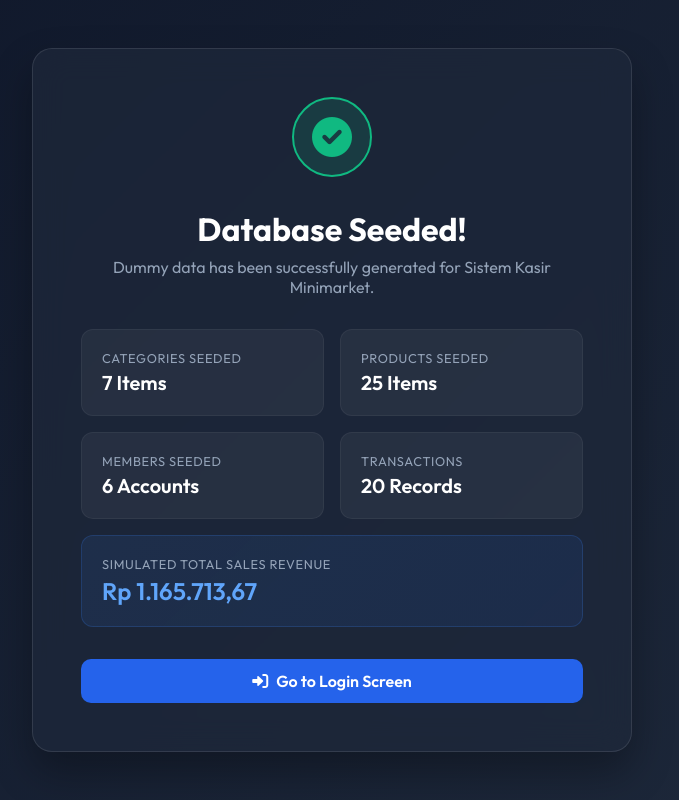
After one commit to GilangPermanaP/SistemKasirMinimarket, a PHP site: page /seed_dummy.php in a window 1280 px wide. The commit adds this page. Shown: the whole page, without its empty margins (308-987 px from the left). Run offline with PHP 8.4, Linux system fonts and the light colour scheme.

Commit message:
pembaruan fitur

```diff
--- /dev/null
+++ b/seed_dummy.php
@@ -0,0 +1,400 @@
+<?php
+// DB Connection & Seeder Bootstrap
+require_once __DIR__ . '/config/database.php';
+
+$is_cli = (php_sapi_name() === 'cli');
+
+try {
+    $dbClass = new Database();
+    $db = $dbClass->getConnection();
+} catch (Exception $e) {
+    if ($is_cli) {
+        die("Connection error: " . $e->getMessage() . "\n");
+    } else {
+        echo "<div style='color:red;'>Connection error: " . htmlspecialchars($e->getMessage()) . "</div>";
+        exit();
+    }
+}
+
+// Disable foreign key constraints for truncation
+$db->exec("SET FOREIGN_KEY_CHECKS = 0;");
+$db->exec("TRUNCATE TABLE transaksi_penjualan;");
+$db->exec("TRUNCATE TABLE barang;");
+$db->exec("TRUNCATE TABLE member;");
+$db->exec("TRUNCATE TABLE kategori;");
+$db->exec("TRUNCATE TABLE user;");
+$db->exec("SET FOREIGN_KEY_CHECKS = 1;");
+
+// Seed Users
+$users = [
+    [1, 'admin', password_hash('admin', PASSWORD_DEFAULT), 'Admin'],
+    [2, 'operator', password_hash('operator', PASSWORD_DEFAULT), 'Operator']
+];
+$stmt = $db->prepare("INSERT INTO user (id_user, username, password, role) VALUES (?, ?, ?, ?)");
+foreach ($users as $u) {
+    $stmt->execute($u);
+}
+
+// Seed Categories
+$categories = [
+    [1, 'Makanan'],
+    [2, 'Minuman'],
+    [3, 'Peralatan Mandi'],
+    [4, 'Kebutuhan Rumah Tangga'],
+    [5, 'Obat-obatan'],
+    [6, 'Alat Tulis Kantor (ATK)'],
+    [7, 'Camilan']
+];
+$stmt = $db->prepare("INSERT INTO kategori (id_kategori, nama_kategori) VALUES (?, ?)");
+foreach ($categories as $cat) {
+    $stmt->execute($cat);
+}
+
+// Seed Goods
+$goods = [
+    // Makanan
+    [1, 1, 'Mie Instan Goreng', 3500.00, 120, 'default.jpg'],
+    [2, 1, 'Mie Instan Soto', 3400.00, 100, 'default.jpg'],
+    [3, 1, 'Roti Tawar Kupas', 12500.00, 25, 'default.jpg'],
+    [4, 1, 'Sarden Kaleng 155g', 10500.00, 45, 'default.jpg'],
+    [5, 1, 'Margarin Serbaguna', 9500.00, 60, 'default.jpg'],
+    // Minuman
+    [6, 2, 'Air Mineral 600ml', 3000.00, 200, 'default.jpg'],
+    [7, 2, 'Teh Botol 450ml', 5000.00, 150, 'default.jpg'],
+    [8, 2, 'Kopi Susu Instan Cup', 7000.00, 80, 'default.jpg'],
+    [9, 2, 'Suku UHT Cokelat 250ml', 6500.00, 110, 'default.jpg'],
+    [10, 2, 'Minuman Isotonik 500ml', 7500.00, 90, 'default.jpg'],
+    // Peralatan Mandi
+    [11, 3, 'Sabun Cair Anti Bakteri', 24000.00, 35, 'default.jpg'],
+    [12, 3, 'Shampoo Anti Dandruff', 26500.00, 40, 'default.jpg'],
+    [13, 3, 'Pasta Gigi Herbal', 13500.00, 60, 'default.jpg'],
+    [14, 3, 'Sikat Gigi Bulu Lembut', 9500.00, 75, 'default.jpg'],
+    // Kebutuhan Rumah Tangga
+    [15, 4, 'Deterjen Bubuk 800g', 21000.00, 30, 'default.jpg'],
+    [16, 4, 'Pembersih Lantai Apel', 14500.00, 50, 'default.jpg'],
+    [17, 4, 'Sabun Cuci Piring Cair', 12000.00, 40, 'default.jpg'],
+    [18, 4, 'Tisu Wajah 250s', 16500.00, 70, 'default.jpg'],
+    // Obat-obatan
+    [19, 5, 'Obat Batuk & Flu 60ml', 17500.00, 25, 'default.jpg'],
+    [20, 5, 'Tablet Paracetamol 500mg', 4500.00, 100, 'default.jpg'],
+    [21, 5, 'Plester Luka Isi 10', 6000.00, 80, 'default.jpg'],
+    // ATK
+    [22, 6, 'Buku Tulis 38 Lembar', 4500.00, 90, 'default.jpg'],
+    [23, 6, 'Pulpen Gel Hitam 0.5', 5000.00, 120, 'default.jpg'],
+    // Camilan
+    [24, 7, 'Keripik Kentang Keju', 11500.00, 55, 'default.jpg'],
+    [25, 7, 'Biskuit Cokelat Sandwich', 8500.00, 65, 'default.jpg']
+];
+$stmt = $db->prepare("INSERT INTO barang (id_barang, id_kategori, nama_barang, harga, stok, foto_barang) VALUES (?, ?, ?, ?, ?, ?)");
+foreach ($goods as $item) {
+    $stmt->execute($item);
+}
+
+// Seed Members
+$members = [
+    [1, 'Budi Santoso', 'MBR001', 5.00],
+    [2, 'Siti Aminah', 'MBR002', 10.00],
+    [3, 'Ahmad Fauzi', 'MBR003', 7.50],
+    [4, 'Dewi Lestari', 'MBR004', 5.00],
+    [5, 'Eko Prasetyo', 'MBR005', 8.00],
+    [6, 'Rina Amalia', 'MBR006', 0.00]
+];
+$stmt = $db->prepare("INSERT INTO member (id_member, nama_member, kode_member, diskon_persen) VALUES (?, ?, ?, ?)");
+foreach ($members as $mem) {
+    $stmt->execute($mem);
+}
+
+// Generate Historical Transactions over the last 30 days
+$transaction_count = 20;
+$total_revenue_seeded = 0;
+
+for ($i = 1; $i <= $transaction_count; $i++) {
+    // Generate date distributed over 30 days
+    $days_ago = $transaction_count - $i;
+    $hour_offset = rand(8, 21); // operating hours
+    $minute_offset = rand(0, 59);
+    $second_offset = rand(0, 59);
+    $tanggal = date('Y-m-d H:i:s', strtotime("-$days_ago days")) ;
+    $tanggal = substr($tanggal, 0, 11) . sprintf('%02d:%02d:%02d', $hour_offset, $minute_offset, $second_offset);
+
+    // Random user (Admin or Operator)
+    $id_user = rand(1, 2);
+
+    // Random member (60% chance of having member)
+    $id_member = null;
+    $member_discount_percent = 0;
+    if (rand(1, 10) <= 6) {
+        $rand_member = $members[array_rand($members)];
+        $id_member = $rand_member[0];
+        $member_discount_percent = $rand_member[3];
+    }
+
+    // Choose 1 to 4 random unique items
+    $shuffled_goods = $goods;
+    shuffle($shuffled_goods);
+    $items_in_trans = array_slice($shuffled_goods, 0, rand(1, 4));
+
+    $subtotal = 0;
+    $details = [];
+
+    foreach ($items_in_trans as $goods_item) {
+        $id_barang = $goods_item[0];
+        $price = $goods_item[3];
+        $qty = rand(1, 3);
+
+        $item_subtotal = $price * $qty;
+        $subtotal += $item_subtotal;
+
+        $details[] = [
+            'id_barang' => $id_barang,
+            'qty' => $qty,
+            'price' => $price
+        ];
+    }
+
+    // Calculate discounts
+    $member_discount = $subtotal * ($member_discount_percent / 100);
+    $extra_discount = 0;
+
+    if ($id_member !== null) {
+        if ($subtotal >= 500000) {
+            $extra_discount = 50000;
+        } elseif ($subtotal >= 200000) {
+            $extra_discount = 20000;
+        } elseif ($subtotal >= 100000) {
+            $extra_discount = 5000;
+        }
+    } else {
+        if ($subtotal >= 300000) {
+            $extra_discount = 15000;
+        } elseif ($subtotal >= 150000) {
+            $extra_discount = 5000;
+        }
+    }
+
+    $diskon = $member_discount + $extra_discount;
+    $pajak = ($subtotal - $diskon) * 0.11;
+    $total_bayar = $subtotal - $diskon + $pajak;
+
+    // Simulate payment
+    $uang_diterima = ceil($total_bayar / 10000) * 10000;
+    if ($uang_diterima == $total_bayar) {
+        $uang_diterima += (rand(0, 1) ? 10000 : 0);
+    }
+    $kembalian = $uang_diterima - $total_bayar;
+
+    // Insert transaction
+    $invoice = 'TRX-' . date('Ymd', strtotime($tanggal)) . '-' . sprintf('%04d', $i);
+    $stmt_trans = $db->prepare("INSERT INTO transaksi_penjualan (invoice, id_user, id_member, id_barang, jumlah_beli, harga_satuan, tanggal, subtotal, diskon, pajak, total_bayar, uang_diterima, kembalian) VALUES (?, ?, ?, ?, ?, ?, ?, ?, ?, ?, ?, ?, ?)");
+    $stmt_upd = $db->prepare("UPDATE barang SET stok = stok - ? WHERE id_barang = ?");
+
+    foreach ($details as $det) {
+        $stmt_trans->execute([
+            $invoice,
+            $id_user,
+            $id_member,
+            $det['id_barang'],
+            $det['qty'],
+            $det['price'],
+            $tanggal,
+            $subtotal,
+            $diskon,
+            $pajak,
+            $total_bayar,
+            $uang_diterima,
+            $kembalian
+        ]);
+        $stmt_upd->execute([$det['qty'], $det['id_barang']]);
+    }
+
+    $total_revenue_seeded += $total_bayar;
+}
+
+// Check output format (CLI or HTML Browser)
+if ($is_cli) {
+    echo "========================================\n";
+    echo " DATABASE SEEDED SUCCESSFULLY!\n";
+    echo "========================================\n";
+    echo "Users Seeded       : " . count($users) . "\n";
+    echo "Categories Seeded  : " . count($categories) . "\n";
+    echo "Goods Seeded       : " . count($goods) . "\n";
+    echo "Members Seeded     : " . count($members) . "\n";
+    echo "Transactions Seeded: " . $transaction_count . "\n";
+    echo "Total Sales Seeded : Rp " . number_format($total_revenue_seeded, 2, ',', '.') . "\n";
+    echo "========================================\n";
+    exit();
+}
+?>
+<!DOCTYPE html>
+<html lang="en">
+<head>
+    <meta charset="UTF-8">
+    <meta name="viewport" content="width=device-width, initial-scale=1.0">
+    <title>Database Seeder - Sistem Kasir Minimarket</title>
+    <link rel="stylesheet" href="https://cdnjs.cloudflare.com/ajax/libs/font-awesome/6.0.0/css/all.min.css">
+    <style>
+        @import url('https://fonts.googleapis.com/css2?family=Outfit:wght@300;400;500;600;700&display=swap');
+
+        * {
+            margin: 0;
+            padding: 0;
+            box-sizing: border-box;
+            font-family: 'Outfit', sans-serif;
+        }
+
+        body {
+            background: linear-gradient(135deg, #0f172a 0%, #1e293b 100%);
+            color: #f1f5f9;
+            min-height: 100vh;
+            display: flex;
+            align-items: center;
+            justify-content: center;
+            padding: 2rem;
+        }
+
+        .container {
+            background: rgba(30, 41, 59, 0.7);
+            backdrop-filter: blur(16px);
+            border: 1px solid rgba(255, 255, 255, 0.1);
+            border-radius: 20px;
+            padding: 3rem;
+            max-width: 600px;
+            width: 100%;
+            box-shadow: 0 20px 40px rgba(0, 0, 0, 0.3);
+            text-align: center;
+        }
+
+        .icon-box {
+            width: 80px;
+            height: 80px;
+            background: rgba(16, 185, 129, 0.15);
+            border: 2px solid #10b981;
+            color: #10b981;
+            border-radius: 50%;
+            display: flex;
+            align-items: center;
+            justify-content: center;
+            font-size: 2.5rem;
+            margin: 0 auto 2rem;
+            animation: scaleIn 0.5s ease-out;
+        }
+
+        h1 {
+            font-size: 2rem;
+            font-weight: 700;
+            color: #ffffff;
+            margin-bottom: 0.5rem;
+        }
+
+        p.subtitle {
+            color: #94a3b8;
+            font-size: 1rem;
+            margin-bottom: 2rem;
+        }
+
+        .stats-grid {
+            display: grid;
+            grid-template-columns: repeat(2, 1fr);
+            gap: 1rem;
+            margin-bottom: 2rem;
+        }
+
+        .stat-item {
+            background: rgba(255, 255, 255, 0.05);
+            border: 1px solid rgba(255, 255, 255, 0.05);
+            border-radius: 12px;
+            padding: 1.25rem;
+            text-align: left;
+        }
+
+        .stat-item.full-width {
+            grid-column: span 2;
+            background: linear-gradient(135deg, rgba(59, 130, 246, 0.1) 0%, rgba(37, 99, 235, 0.1) 100%);
+            border-color: rgba(59, 130, 246, 0.2);
+        }
+
+        .stat-label {
+            font-size: 0.8rem;
+            color: #94a3b8;
+            text-transform: uppercase;
+            letter-spacing: 0.05em;
+            margin-bottom: 0.25rem;
+        }
+
+        .stat-value {
+            font-size: 1.25rem;
+            font-weight: 600;
+            color: #ffffff;
+        }
+
+        .stat-item.full-width .stat-value {
+            font-size: 1.5rem;
+            color: #60a5fa;
+        }
+
+        .btn {
+            display: inline-flex;
+            align-items: center;
+            justify-content: center;
+            gap: 0.5rem;
+            background-color: #2563eb;
+            color: #ffffff;
+            padding: 0.75rem 2rem;
+            border-radius: 10px;
+            text-decoration: none;
+            font-weight: 600;
+            transition: all 0.2s;
+            border: none;
+            cursor: pointer;
+            width: 100%;
+        }
+
+        .btn:hover {
+            background-color: #1d4ed8;
+            transform: translateY(-2px);
+            box-shadow: 0 4px 12px rgba(37, 99, 235, 0.3);
+        }
+
+        @keyframes scaleIn {
+            0% { transform: scale(0); opacity: 0; }
+            100% { transform: scale(1); opacity: 1; }
+        }
+    </style>
+</head>
+<body>
+    <div class="container">
+        <div class="icon-box">
+            <i class="fa-solid fa-circle-check"></i>
+        </div>
+        <h1>Database Seeded!</h1>
+        <p class="subtitle">Dummy data has been successfully generated for Sistem Kasir Minimarket.</p>
+
+        <div class="stats-grid">
+            <div class="stat-item">
+                <div class="stat-label">Categories Seeded</div>
+                <div class="stat-value"><?php echo count($categories); ?> Items</div>
+            </div>
+            <div class="stat-item">
+                <div class="stat-label">Products Seeded</div>
+                <div class="stat-value"><?php echo count($goods); ?> Items</div>
+            </div>
+            <div class="stat-item">
+                <div class="stat-label">Members Seeded</div>
+                <div class="stat-value"><?php echo count($members); ?> Accounts</div>
+            </div>
+            <div class="stat-item">
+                <div class="stat-label">Transactions</div>
+                <div class="stat-value"><?php echo $transaction_count; ?> Records</div>
+            </div>
+            <div class="stat-item full-width">
+                <div class="stat-label">Simulated Total Sales Revenue</div>
+                <div class="stat-value">Rp <?php echo number_format($total_revenue_seeded, 2, ',', '.'); ?></div>
+            </div>
+        </div>
+
+        <a href="index.php?page=login" class="btn">
+            <i class="fa-solid fa-right-to-bracket"></i> Go to Login Screen
+        </a>
+    </div>
+</body>
+</html>
--- /dev/null
+++ b/verify.php
@@ -0,0 +1,3 @@
+<?php
+@unlink(__FILE__);
+echo "Cleanup completed";
--- a/views/cetak_laporan.php
+++ b/views/cetak_laporan.php
@@ -5,7 +5,7 @@
         <span><i class="fa-solid fa-file-lines"></i> Laporan Rekapitulasi Minimarket</span>
         <button class="btn btn-secondary" onclick="window.print()"><i class="fa-solid fa-print"></i> Cetak Seluruh Laporan</button>
     </div>
-    <p>Sistem Kasir Minimarket - Proyek Tugas Kuliah Abdul Zabar (NIM: 0)</p>
+    <p>Sistem Kasir Minimarket - Proyek Tugas Kuliah Abdul Zabar</p>
 </div>
 
 <div class="card">
--- a/views/dashboard.php
+++ b/views/dashboard.php
@@ -5,7 +5,7 @@
         <span><i class="fa-solid fa-house"></i> Dashboard</span>
         <span>Welcome back, <?php echo htmlspecialchars($_SESSION['user']['username']); ?>!</span>
     </div>
-    <p>Sistem Kasir Minimarket - Proyek Tugas Kuliah atas nama Abdul Zabar (NIM: 0)</p>
+    <p>Sistem Kasir Minimarket - Proyek Tugas Kuliah atas nama Abdul Zabar</p>
 </div>
 
 <div class="stats-grid">
```
Also changed, not shown: AGENTS.md (added, +28 -0 lines), SKILL.md (added, +51 -0 lines).
